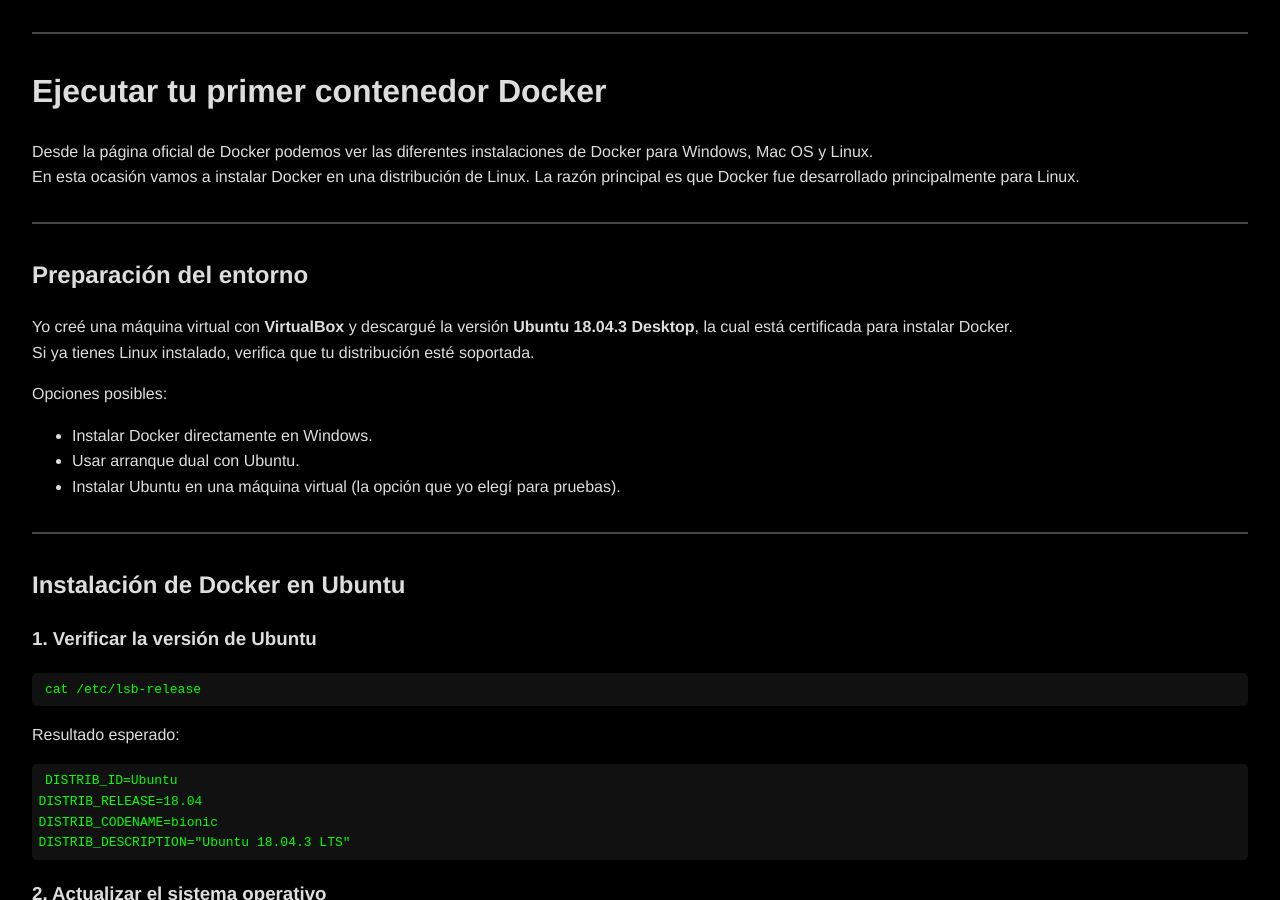
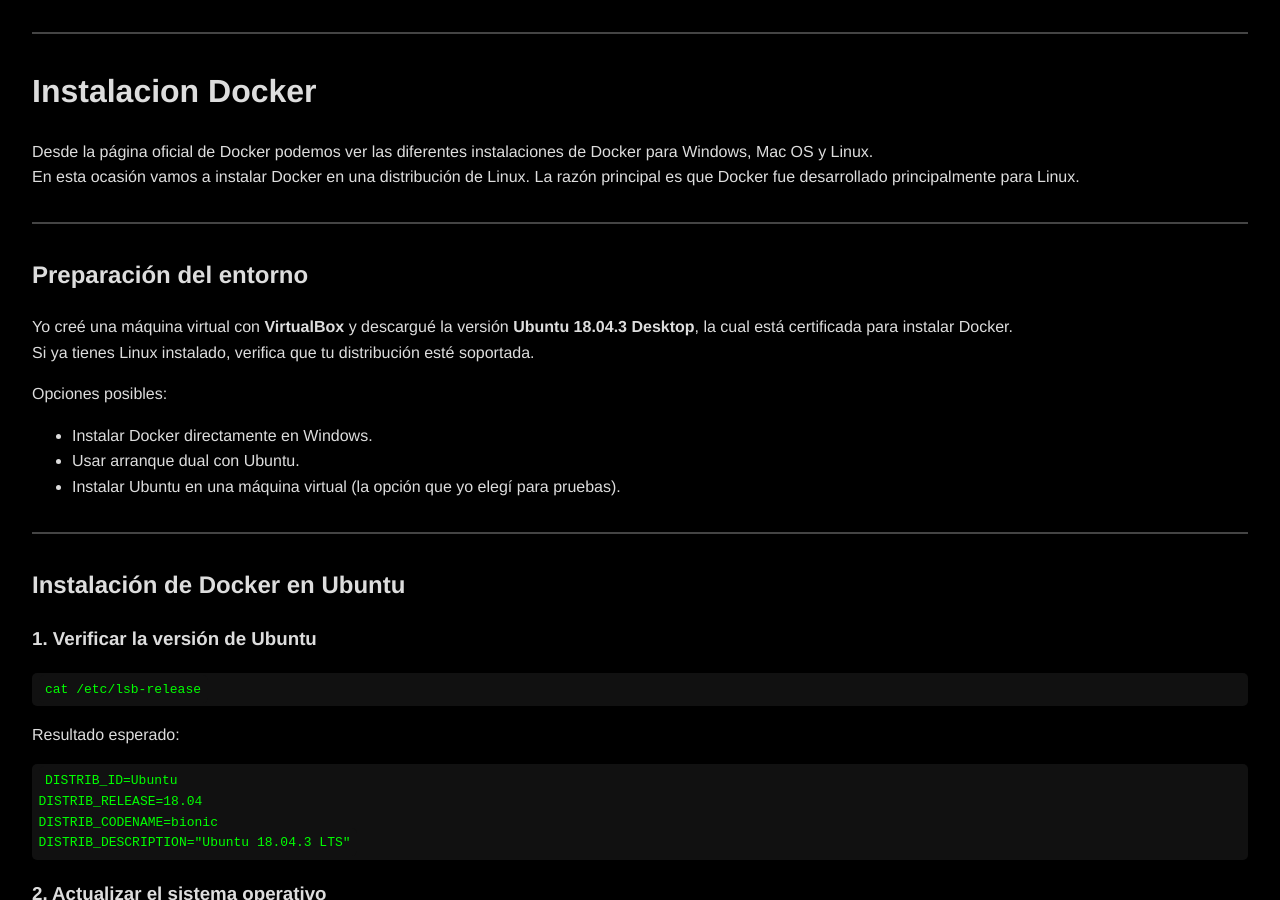
Before and after one commit to starlingapps/starlingapps.github.io, a Jekyll site: the page built from articulos/ejecutar-primer-contenedor-docker.md, in a window 1280 px wide and 900 px high. Built offline with Jekyll 4.4.1, drawn with Linux system fonts in a browser that asks for light colours; our own code applies the rules of GitHub Pages for plain Markdown files.

Commit message:
Actualizacion

```diff
--- a/articulos/ejecutar-primer-contenedor-docker.md
+++ b/articulos/ejecutar-primer-contenedor-docker.md
@@ -1,4 +1,4 @@
-# Ejecutar tu primer contenedor Docker
+# Instalacion Docker
 
 Desde la página oficial de Docker podemos ver las diferentes instalaciones de Docker para Windows, Mac OS y Linux.
 En esta ocasión vamos a instalar Docker en una distribución de Linux. La razón principal es que Docker fue desarrollado principalmente para Linux.
```
